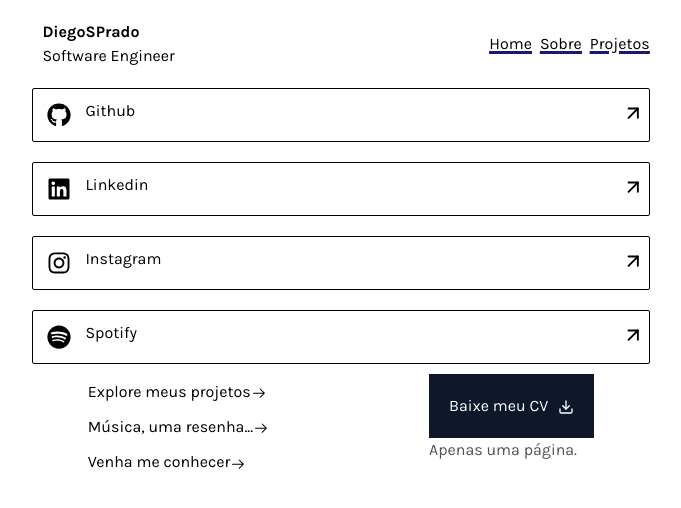
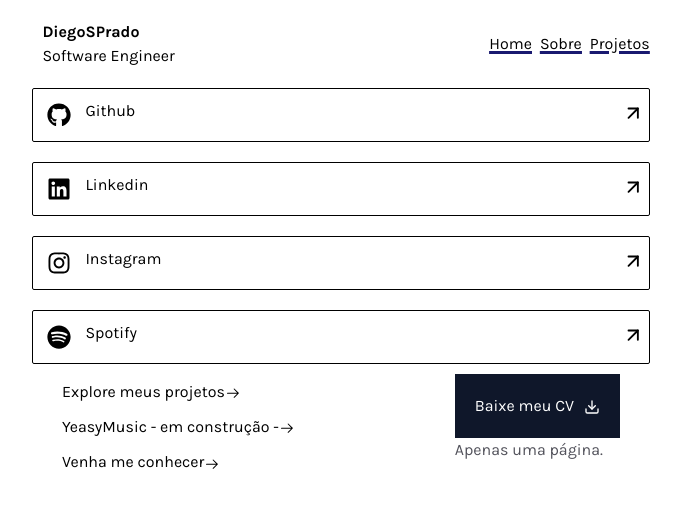
Before and after one commit to DiegoSPrado/portifolio, a Next.js app in the folder my-port/: page / in a window 1280 px wide. Shown: the top 508 px of the page, without its empty margins (299-980 px from the left). Built offline with nearby package versions, Linux system fonts and the light colour scheme.

Commit message:
Update link

```diff
--- a/my-port/src/pages/index.tsx
+++ b/my-port/src/pages/index.tsx
@@ -54,7 +54,7 @@ export default function Home() {
                 </p>
               </Link>
               <Link href={'/'}>
-                <p>Música, uma resenha...
+                <p>YeasyMusic - em construção -
                   <GoArrowRight className={'inline'}/>
                   </p>
               </Link>
```
